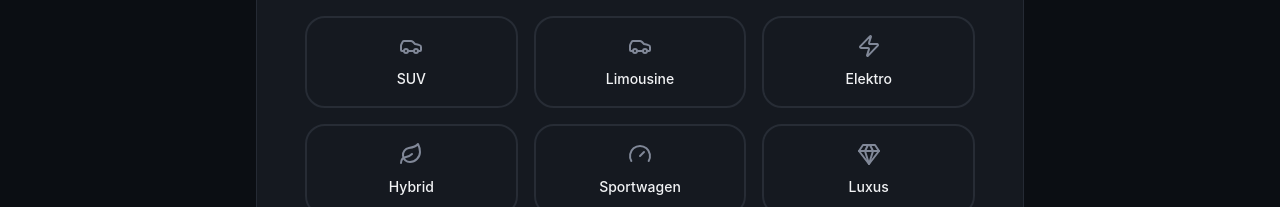
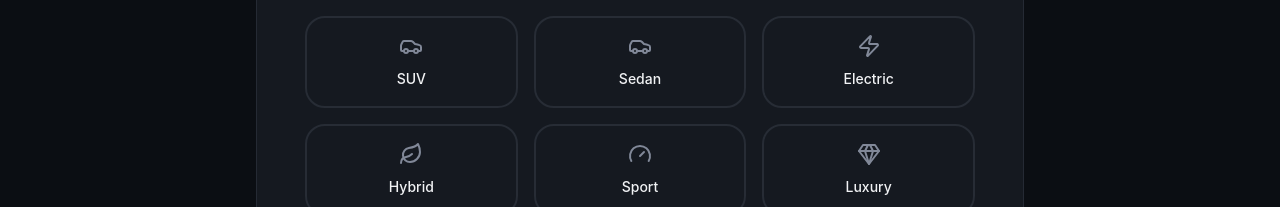
Before and after one commit to Pastback-dev/auto-zenith-v2, a React (Vite) app: page / in a window 1280 px wide. Both pictures are taken after a click on the button "Get Started". Shown: the part 593-800 px from the top of the page. Built offline with nearby package versions, Linux system fonts and the light colour scheme.

Commit message:
[dyad] Translating car types, usage, and fuel options - wrote 4 file(s)

```diff
--- a/src/components/PreferencesForm.tsx
+++ b/src/components/PreferencesForm.tsx
@@ -28,20 +28,20 @@ interface PreferencesFormProps {
 }
 
 const carTypes = [
-  { id: 'suv', label: 'SUV', icon: Car },
-  { id: 'sedan', label: 'Limousine', icon: Car },
-  { id: 'electric', label: 'Elektro', icon: Zap },
-  { id: 'hybrid', label: 'Hybrid', icon: Leaf },
-  { id: 'sport', label: 'Sportwagen', icon: Gauge },
-  { id: 'luxury', label: 'Luxus', icon: Gem },
+  { id: 'suv', icon: Car },
+  { id: 'sedan', icon: Car },
+  { id: 'electric', icon: Zap },
+  { id: 'hybrid', icon: Leaf },
+  { id: 'sport', icon: Gauge },
+  { id: 'luxury', icon: Gem },
 ];
 
 const usageOptions = [
-  { id: 'city', label: 'Stadtverkehr', icon: MapPin },
-  { id: 'long-trips', label: 'Langstrecken', icon: MapPin },
-  { id: 'family', label: 'Familie', icon: Users },
-  { id: 'business', label: 'Geschäftlich', icon: Briefcase },
-  { id: 'performance', label: 'Leistung', icon: Gauge },
+  { id: 'city', icon: MapPin },
+  { id: 'long-trips', icon: MapPin },
+  { id: 'family', icon: Users },
+  { id: 'business', icon: Briefcase },
+  { id: 'performance', icon: Gauge },
 ];
 
 export function PreferencesForm({ onSubmit, onComplete, onBack }: PreferencesFormProps) {
@@ -55,9 +55,9 @@ export function PreferencesForm({ onSubmit, onComplete, onBack }: PreferencesFor
 
   const fuelOptions = [
     { id: 'any', label: t('common.any') },
-    { id: 'electric', label: 'Nur Elektro' },
-    { id: 'hybrid', label: 'Hybrid' },
-    { id: 'gas', label: 'Benzin/Diesel' },
+    { id: 'electric', label: t('preferences.fuel.electric') },
+    { id: 'hybrid', label: t('preferences.fuel.hybrid') },
+    { id: 'gas', label: t('preferences.fuel.gas') },
   ];
 
   const maintenanceOptions = [
@@ -181,6 +181,7 @@ export function PreferencesForm({ onSubmit, onComplete, onBack }: PreferencesFor
                   {carTypes.map((type) => {
                     const Icon = type.icon;
                     const isSelected = selectedTypes.includes(type.id);
+                    const label = t(`preferences.types.${type.id}`);
                     return (
                       <motion.button
                         key={type.id}
@@ -192,7 +193,7 @@ export function PreferencesForm({ onSubmit, onComplete, onBack }: PreferencesFor
                         whileTap={{ scale: 0.98 }}
                       >
                         <Icon className={`w-6 h-6 mx-auto mb-2 ${isSelected ? 'text-primary' : 'text-muted-foreground'}`} />
-                        <span className={`text-sm font-medium ${isSelected ? 'text-primary' : ''}`}>{type.label}</span>
+                        <span className={`text-sm font-medium ${isSelected ? 'text-primary' : ''}`}>{label}</span>
                       </motion.button>
                     );
                   })}
@@ -216,6 +217,7 @@ export function PreferencesForm({ onSubmit, onComplete, onBack }: PreferencesFor
                   {usageOptions.map((option) => {
                     const Icon = option.icon;
                     const isSelected = selectedUsage.includes(option.id);
+                    const label = t(`preferences.usage.${option.id.replace('-', '_')}`);
                     return (
                       <motion.button
                         key={option.id}
@@ -227,7 +229,7 @@ export function PreferencesForm({ onSubmit, onComplete, onBack }: PreferencesFor
                         whileTap={{ scale: 0.98 }}
                       >
                         <Icon className={`w-6 h-6 mx-auto mb-2 ${isSelected ? 'text-primary' : 'text-muted-foreground'}`} />
-                        <span className={`text-sm font-medium ${isSelected ? 'text-primary' : ''}`}>{option.label}</span>
+                        <span className={`text-sm font-medium ${isSelected ? 'text-primary' : ''}`}>{label}</span>
                       </motion.button>
                     );
                   })}
@@ -299,15 +301,15 @@ export function PreferencesForm({ onSubmit, onComplete, onBack }: PreferencesFor
                     </div>
                     <div>
                       <span className="text-muted-foreground">Typen:</span>
-                      <span className="ml-2 font-medium">{selectedTypes.length ? selectedTypes.join(', ') : t('common.any')}</span>
+                      <span className="ml-2 font-medium">{selectedTypes.length ? selectedTypes.map(id => t(`preferences.types.${id}`)).join(', ') : t('common.any')}</span>
                     </div>
                     <div>
                       <span className="text-muted-foreground">Nutzung:</span>
-                      <span className="ml-2 font-medium">{selectedUsage.length ? selectedUsage.join(', ') : t('common.any')}</span>
+                      <span className="ml-2 font-medium">{selectedUsage.length ? selectedUsage.map(id => t(`preferences.usage.${id.replace('-', '_')}`)).join(', ') : t('common.any')}</span>
                     </div>
                     <div>
                       <span className="text-muted-foreground">Kraftstoff:</span>
-                      <span className="ml-2 font-medium capitalize">{fuelPreference}</span>
+                      <span className="ml-2 font-medium capitalize">{fuelPreference === 'any' ? t('common.any') : t(`preferences.fuel.${fuelPreference}`)}</span>
                     </div>
                   </div>
                 </div>
--- a/src/i18n/locales/de.json
+++ b/src/i18n/locales/de.json
@@ -78,7 +78,27 @@
     "summary_title": "Zusammenfassung Ihrer Präferenzen",
     "low_cost": "Niedrige Kosten Priorität",
     "balanced": "Ausgewogen",
-    "performance_first": "Leistung zuerst"
+    "performance_first": "Leistung zuerst",
+    "types": {
+      "suv": "SUV",
+      "sedan": "Limousine",
+      "electric": "Elektro",
+      "hybrid": "Hybrid",
+      "sport": "Sportwagen",
+      "luxury": "Luxus"
+    },
+    "usage": {
+      "city": "Stadtverkehr",
+      "long_trips": "Langstrecken",
+      "family": "Familie",
+      "business": "Geschäftlich",
+      "performance": "Leistung"
+    },
+    "fuel": {
+      "electric": "Nur Elektro",
+      "hybrid": "Hybrid",
+      "gas": "Benzin/Diesel"
+    }
   },
   "recommendations": {
     "title": "Ihre perfekten Treffer",
--- a/src/i18n/locales/en.json
+++ b/src/i18n/locales/en.json
@@ -78,7 +78,27 @@
     "summary_title": "Summary of Your Preferences",
     "low_cost": "Low Cost Priority",
     "balanced": "Balanced",
-    "performance_first": "Performance First"
+    "performance_first": "Performance First",
+    "types": {
+      "suv": "SUV",
+      "sedan": "Sedan",
+      "electric": "Electric",
+      "hybrid": "Hybrid",
+      "sport": "Sport",
+      "luxury": "Luxury"
+    },
+    "usage": {
+      "city": "City Driving",
+      "long_trips": "Long Trips",
+      "family": "Family",
+      "business": "Business",
+      "performance": "Performance"
+    },
+    "fuel": {
+      "electric": "Electric Only",
+      "hybrid": "Hybrid",
+      "gas": "Gas/Diesel"
+    }
   },
   "recommendations": {
     "title": "Your Perfect Matches",
--- a/src/i18n/locales/fr.json
+++ b/src/i18n/locales/fr.json
@@ -78,7 +78,27 @@
     "summary_title": "Résumé de vos choix",
     "low_cost": "Coût réduit",
     "balanced": "Équilibré",
-    "performance_first": "Performance d'abord"
+    "performance_first": "Performance d'abord",
+    "types": {
+      "suv": "SUV",
+      "sedan": "Berline",
+      "electric": "Électrique",
+      "hybrid": "Hybride",
+      "sport": "Sport",
+      "luxury": "Luxe"
+    },
+    "usage": {
+      "city": "Conduite urbaine",
+      "long_trips": "Longs trajets",
+      "family": "Famille",
+      "business": "Affaires",
+      "performance": "Performance"
+    },
+    "fuel": {
+      "electric": "Électrique uniquement",
+      "hybrid": "Hybride",
+      "gas": "Essence/Diesel"
+    }
   },
   "recommendations": {
     "title": "Vos correspondances",
```
